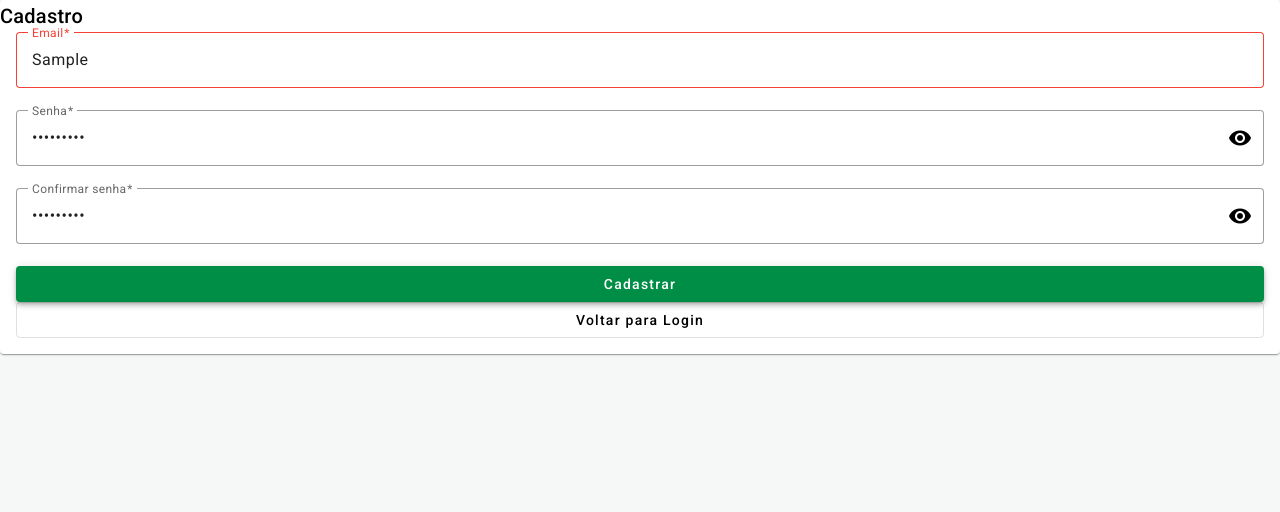
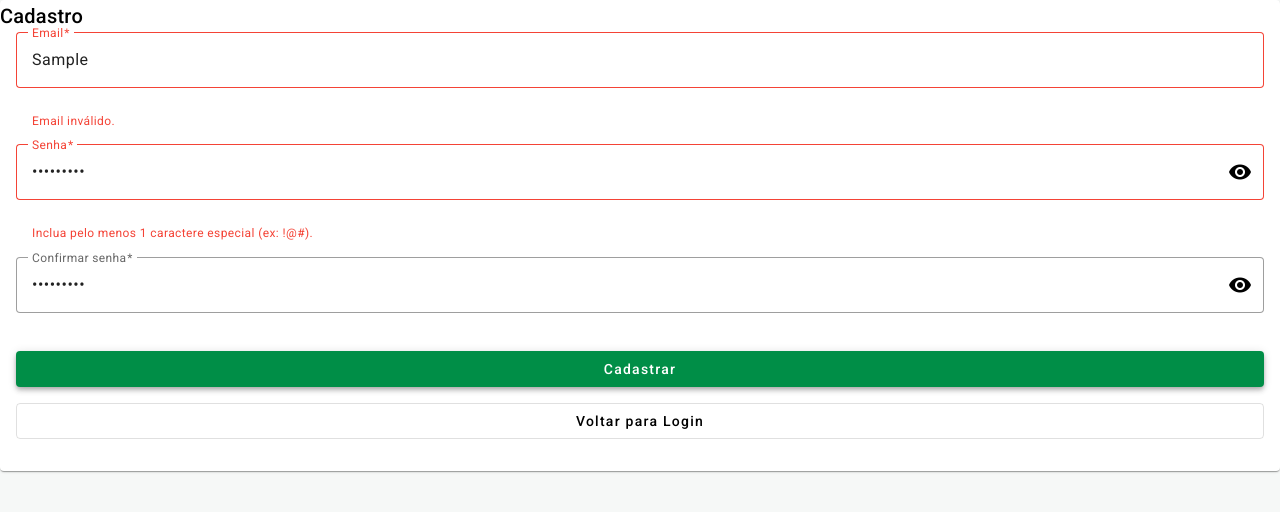
Before and after one commit to matiasjr85/bndes-projetos-web, an Angular app: page /register in a window 1280 px wide. Both pictures are taken after typing "Sample", "Sample123", "Sample123" into the empty fields and a click on the button "Cadastrar". Shown: the top 512 px of the page. Built offline with nearby package versions, Linux system fonts and the light colour scheme.

Commit message:
Ajustes sobre avisos nos campos de senha e confirmar senha, avisando ao usuario que a senha esta faltado um caractere especial, letra maiuscula, letra minuscula e numero minimo de caracteres

```diff
--- a/src/app/pages/register/register.component.html
+++ b/src/app/pages/register/register.component.html
@@ -4,35 +4,70 @@
 
     <mat-card-content>
       <form [formGroup]="form" (ngSubmit)="onSubmit()" class="login-form">
-        <mat-form-field appearance="outline" class="full">
+        <!-- Email -->
+        <mat-form-field class="full" appearance="outline" subscriptSizing="dynamic">
           <mat-label>Email</mat-label>
           <input matInput formControlName="email" autocomplete="email" />
+
+          <mat-error *ngIf="form.get('email')?.touched && form.get('email')?.errors as e">
+            <div *ngIf="e['required']">Email é obrigatório.</div>
+            <div *ngIf="e['email']">Email inválido.</div>
+          </mat-error>
         </mat-form-field>
 
-        <mat-form-field appearance="outline" class="full">
+        <!-- Senha -->
+        <mat-form-field class="full" appearance="outline" subscriptSizing="dynamic">
           <mat-label>Senha</mat-label>
           <input
             matInput
+            formControlName="password"
             [type]="hidePassword ? 'password' : 'text'"
-            formControlName="password"
             autocomplete="new-password"
           />
+
           <button mat-icon-button matSuffix type="button" (click)="hidePassword = !hidePassword">
             <mat-icon>{{ hidePassword ? 'visibility' : 'visibility_off' }}</mat-icon>
           </button>
+
+          <!-- 1 ÚNICO mat-error -->
+          <mat-error *ngIf="form.get('password')?.touched && form.get('password')?.errors as e">
+            <div *ngIf="e['required']">Senha é obrigatória.</div>
+            <div *ngIf="e['minlength']">A senha precisa ter no mínimo 8 caracteres.</div>
+            <div *ngIf="e['maxlength']">A senha precisa ter no máximo 72 caracteres.</div>
+            <div *ngIf="e['hasWhitespace']">A senha não pode conter espaços.</div>
+
+            <div *ngIf="e['noUppercase']">Inclua pelo menos 1 letra maiúscula.</div>
+            <div *ngIf="e['noLowercase']">Inclua pelo menos 1 letra minúscula.</div>
+            <div *ngIf="e['noNumber']">Inclua pelo menos 1 número.</div>
+            <div *ngIf="e['noSpecial']">
+              Inclua pelo menos 1 caractere especial (ex: !&#64;#).
+            </div>
+          </mat-error>
         </mat-form-field>
 
-        <mat-form-field appearance="outline" class="full">
+        <!-- Confirmar senha -->
+        <mat-form-field class="full" appearance="outline" subscriptSizing="dynamic">
           <mat-label>Confirmar senha</mat-label>
           <input
             matInput
+            formControlName="confirmPassword"
             [type]="hideConfirm ? 'password' : 'text'"
-            formControlName="confirmPassword"
             autocomplete="new-password"
           />
+
           <button mat-icon-button matSuffix type="button" (click)="hideConfirm = !hideConfirm">
             <mat-icon>{{ hideConfirm ? 'visibility' : 'visibility_off' }}</mat-icon>
           </button>
+
+          <mat-error
+            *ngIf="form.get('confirmPassword')?.touched && form.get('confirmPassword')?.hasError('required')"
+          >
+            Confirmação de senha é obrigatória.
+          </mat-error>
+
+          <mat-error *ngIf="form.get('confirmPassword')?.touched && form.hasError('passwordsMismatch')">
+            As senhas não coincidem.
+          </mat-error>
         </mat-form-field>
 
         <button mat-raised-button color="primary" class="full" type="submit" [disabled]="loading">
--- a/src/app/pages/register/register.component.scss
+++ b/src/app/pages/register/register.component.scss
@@ -1,33 +1,23 @@
-.auth-wrap {
-  min-height: calc(100vh - 64px);
-  display: grid;
-  place-items: center;
-  padding: 24px;
+.full {
+  width: 100%;
+  margin-bottom: 16px;
 }
 
-.auth-card {
-  width: min(520px, 92vw);
-  padding: 12px 8px;
+mat-error div {
+  line-height: 1.2;
 }
 
-.auth-title {
-  text-align: center;
-  font-size: 22px;
-  font-weight: 700;
-  padding: 16px 16px 0;
+/* Corrige o “label cortado na linha” no outline (Material MDC) */
+:host ::ng-deep .mat-mdc-form-field-appearance-outline .mat-mdc-notched-outline__notch {
+  padding-top: 2px;
 }
 
-.auth-form {
-  display: grid;
-  gap: 12px;
-  padding: 12px 16px 16px;
+:host ::ng-deep .mat-mdc-floating-label {
+  line-height: 1.2;
 }
 
-.full {
-  width: 100%;
+/* Garante espaço da área de erro/hint e evita encostar no outline */
+:host ::ng-deep .mat-mdc-form-field-subscript-wrapper {
+  min-height: 22px;
+  padding-top: 4px;
 }
-
-.btn {
-  height: 44px;
-  font-weight: 600;
-}
--- a/src/app/pages/register/register.component.ts
+++ b/src/app/pages/register/register.component.ts
@@ -1,13 +1,22 @@
 import { Component, inject } from '@angular/core';
 import { CommonModule } from '@angular/common';
 import { Router, RouterModule } from '@angular/router';
-import { FormBuilder, ReactiveFormsModule, Validators, AbstractControl, ValidationErrors } from '@angular/forms';
+import {
+  AbstractControl,
+  FormBuilder,
+  ReactiveFormsModule,
+  ValidationErrors,
+  ValidatorFn,
+  Validators,
+} from '@angular/forms';
+
 import { MatCardModule } from '@angular/material/card';
 import { MatFormFieldModule } from '@angular/material/form-field';
 import { MatInputModule } from '@angular/material/input';
 import { MatButtonModule } from '@angular/material/button';
 import { MatIconModule } from '@angular/material/icon';
 import { MatSnackBar, MatSnackBarModule } from '@angular/material/snack-bar';
+
 import { AuthService } from '../../core/auth/auth.service';
 
 @Component({
@@ -37,20 +46,61 @@ export class RegisterComponent {
   hideConfirm = true;
   loading = false;
 
+  private readonly passwordStrengthValidatorFn: ValidatorFn = (
+    control: AbstractControl
+  ): ValidationErrors | null => {
+    const value = String(control.value ?? '');
+    if (!value) return null;
+
+    const errors: ValidationErrors = {};
+
+    if (/\s/.test(value)) errors['hasWhitespace'] = true;
+    if (!/[a-z]/.test(value)) errors['noLowercase'] = true;
+    if (!/[A-Z]/.test(value)) errors['noUppercase'] = true;
+    if (!/\d/.test(value)) errors['noNumber'] = true;
+    if (!/[^A-Za-z\d]/.test(value)) errors['noSpecial'] = true;
+
+    return Object.keys(errors).length ? errors : null;
+  };
+
+  private readonly passwordsMatchValidator: ValidatorFn = (
+    control: AbstractControl
+  ): ValidationErrors | null => {
+    const pass = control.get('password')?.value;
+    const confirm = control.get('confirmPassword')?.value;
+
+    if (!pass || !confirm) return null;
+    return pass === confirm ? null : { passwordsMismatch: true };
+  };
+
   form = this.fb.group(
     {
       email: ['', [Validators.required, Validators.email]],
-      password: ['', [Validators.required, Validators.minLength(6)]],
+      password: [
+        '',
+        [
+          Validators.required,
+          Validators.minLength(8),
+          Validators.maxLength(72),
+          this.passwordStrengthValidatorFn,
+        ],
+      ],
       confirmPassword: ['', [Validators.required]],
     },
     { validators: [this.passwordsMatchValidator] }
   );
 
-  private passwordsMatchValidator(control: AbstractControl): ValidationErrors | null {
-    const pass = control.get('password')?.value;
-    const confirm = control.get('confirmPassword')?.value;
-    if (!pass || !confirm) return null;
-    return pass === confirm ? null : { passwordsMismatch: true };
+  private extractBackendValidationMessage(err: any): string | null {
+    const fieldErrors = err?.error?.details?.fieldErrors;
+    if (!Array.isArray(fieldErrors) || fieldErrors.length === 0) return null;
+
+    const msgs = fieldErrors
+      .map((e: any) => e?.message)
+      .filter((m: any) => typeof m === 'string' && m.trim().length > 0);
+
+    if (!msgs.length) return null;
+
+    return Array.from(new Set(msgs)).join(' ');
   }
 
   onSubmit(): void {
@@ -60,11 +110,12 @@ export class RegisterComponent {
       return;
     }
 
-    const { email, password } = this.form.getRawValue();
+    const email = String(this.form.get('email')?.value ?? '');
+    const password = String(this.form.get('password')?.value ?? '');
 
     this.loading = true;
 
-    this.auth.register({ email: email!, password: password! }).subscribe({
+    this.auth.register({ email, password }).subscribe({
       next: () => {
         this.loading = false;
         this.snack.open('Usuário cadastrado com sucesso!', 'OK', { duration: 2500 });
@@ -72,11 +123,17 @@ export class RegisterComponent {
       },
       error: (err) => {
         this.loading = false;
-        const msg =
+
+        const backendMsg =
+          this.extractBackendValidationMessage(err) ||
           err?.error?.message ||
-          err?.error?.error ||
-          'Falha ao cadastrar. Verifique os dados e tente novamente.';
-        this.snack.open(msg, 'OK', { duration: 3500 });
+          err?.error?.error;
+
+        this.snack.open(
+          backendMsg || 'Falha ao cadastrar. Verifique os dados e tente novamente.',
+          'OK',
+          { duration: 4500 }
+        );
       },
     });
   }
```
